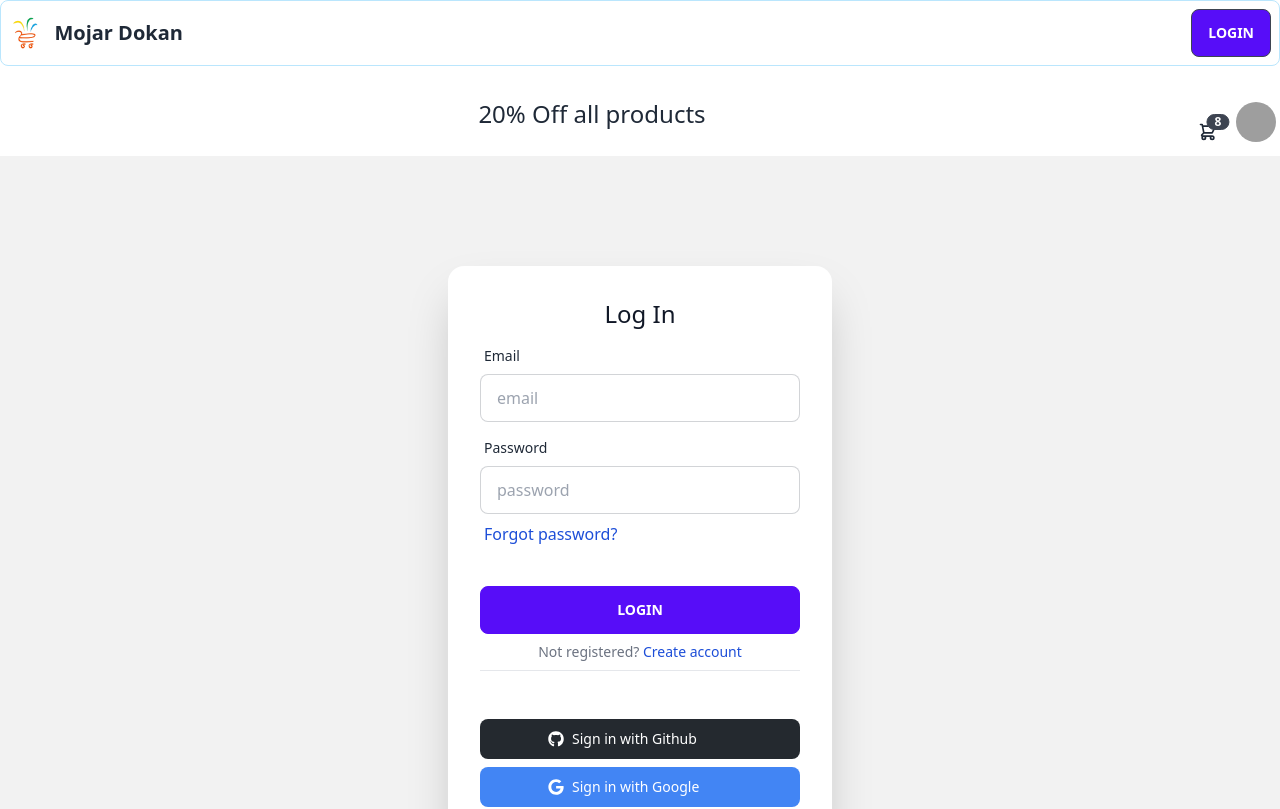
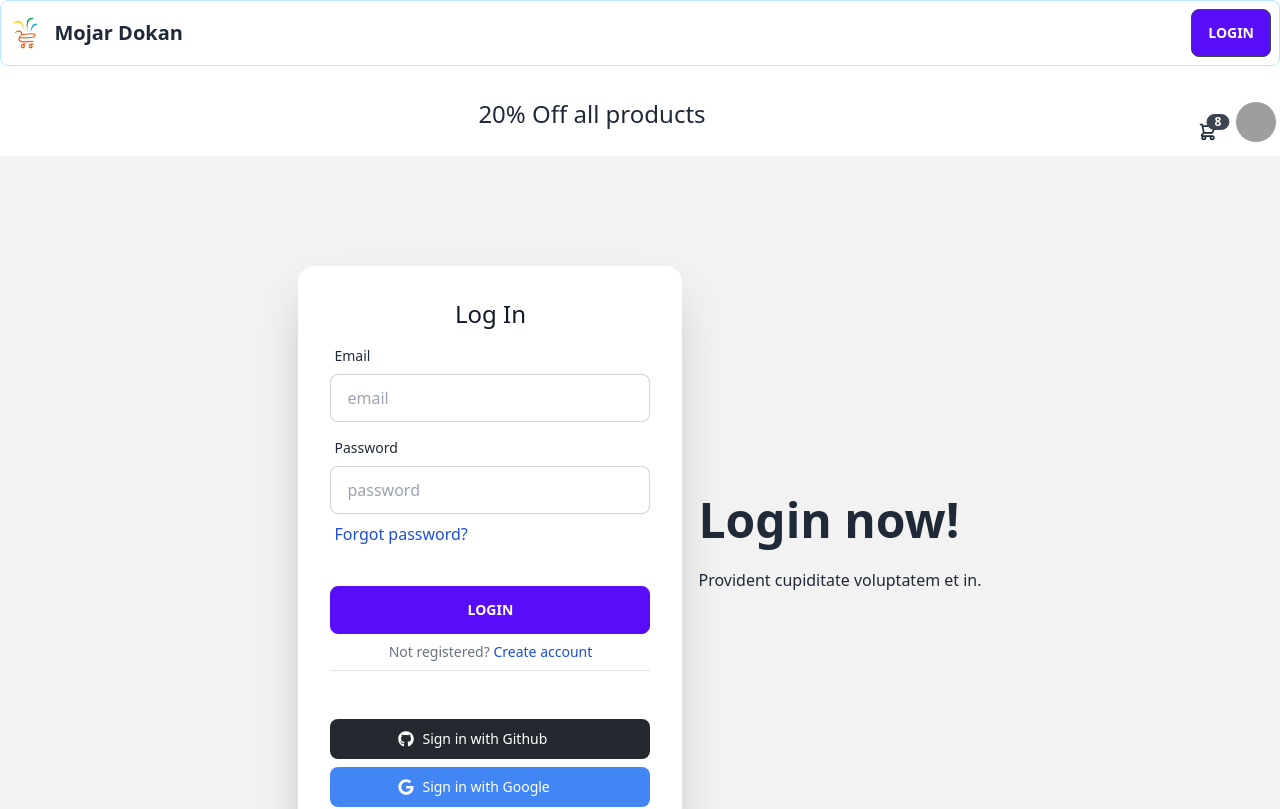
Before and after one commit to its-kayes/mojar-dokan, a React (Create React App) app: page /login in a window 1280 px wide. Shown: the top 809 px of the page. Built offline with nearby package versions, Linux system fonts and the light colour scheme; grey boxes are pictures that could not be loaded.

Commit message:
Add login details

```diff
--- a/src/components/Login/Login.js
+++ b/src/components/Login/Login.js
@@ -6,9 +6,13 @@ const Login = () => {
   return (
     <div className="hero min-h-screen bg-base-200">
       <div className="hero-content flex-col lg:flex-row-reverse w-full">
+        <div class="text-center lg:text-left">
+          <h1 class="text-5xl font-bold">Login now!</h1>
+          <p class="py-6">Provident cupiditate voluptatem et in.</p>
+        </div>
         <div className="card flex-shrink-0 w-full max-w-sm shadow-2xl bg-base-100">
           <div className="card-body">
-          <h5 className="text-2xl text-center font-medium text-gray-900 dark:text-white">Log In</h5>
+            <h5 className="text-2xl text-center font-medium text-gray-900 dark:text-white">Log In</h5>
             <div className="form-control">
               <label className="label">
                 <span className="label-text">Email</span>
```
